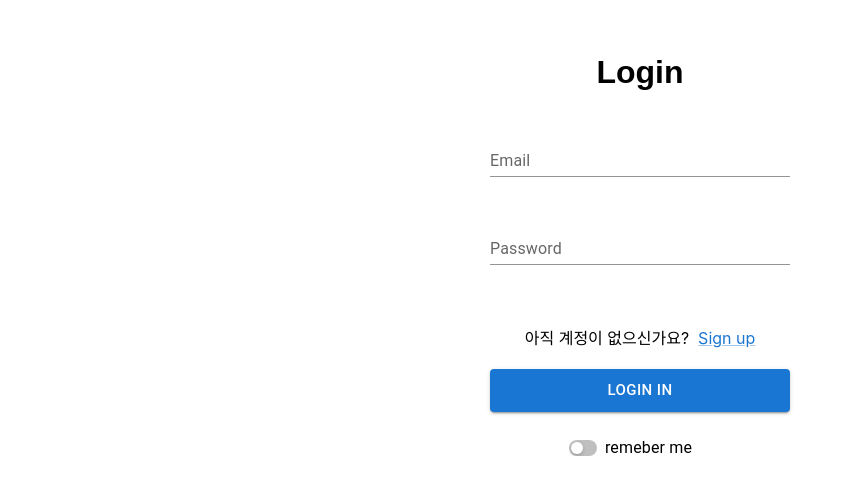
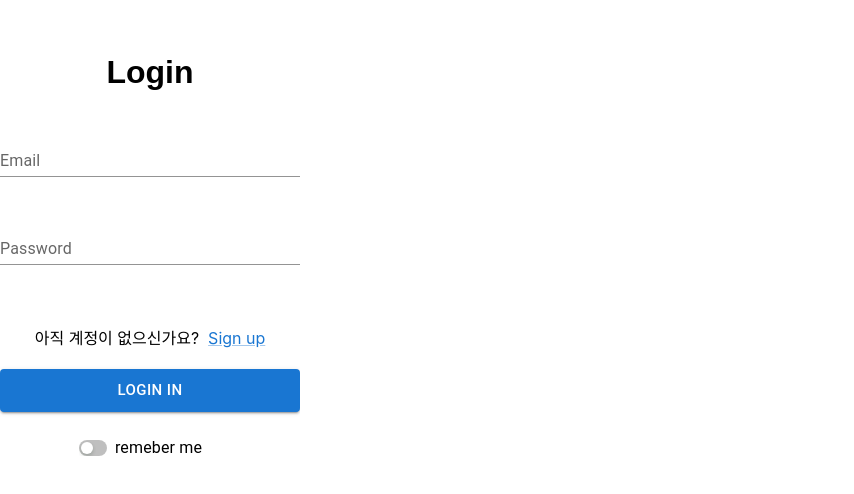
Before and after one commit to bbyuck/account-book-ui, a React (Create React App) app: page /login in a window 1280 px wide. Shown: the part 152-646 px from the top of the page, without its empty margins (0-854 px from the left). Built offline with nearby package versions, Linux system fonts and the light colour scheme; no server answers; a web font is replaced by a local one.

Commit message:
Signup, Login 페이지 height 조정

```diff
--- a/src/pages/Login.js
+++ b/src/pages/Login.js
@@ -99,7 +99,8 @@ export default function Login() {
   return (
     <Page
       innerContnentsStyle={{
-        height: "calc(100svh - 55px)",
+        position: "absolute",
+        height: "calc(100%)",
         top: "0px",
       }}
     >
```
